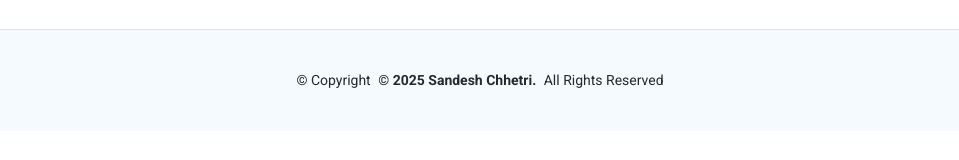
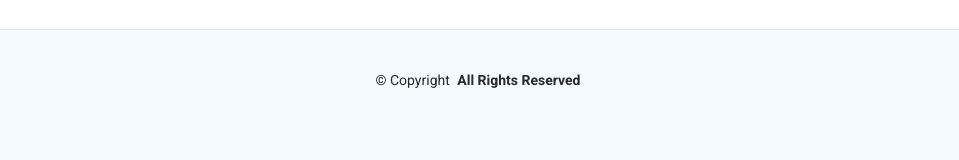
Before and after one commit to YUKIN46/portfolio-website-test, a plain HTML site: page index.html in a window 1280 px wide. Shown: the part 6384-6544 px from the top of the page, without its empty margins (310-1269 px from the left). Before the commit the page ends 6515 px from the top, so only its background shows below. Drawn offline with Linux system fonts and the light colour scheme.

Commit message:
Update index.html

```diff
--- a/index.html
+++ b/index.html
@@ -652,7 +652,7 @@
 
     <div class="container">
       <div class="copyright text-center ">
-        <p>© <span>Copyright</span> <strong class="px-1 sitename">© 2025 Sandesh Chhetri.</strong> <span>All Rights Reserved</span></p>
+        <p>© <span>Copyright</span> <strong class="px-1 sitename> Sandesh Chhetri.</strong> <span>All Rights Reserved</span></p>
       </div>
     </div>
 
```
